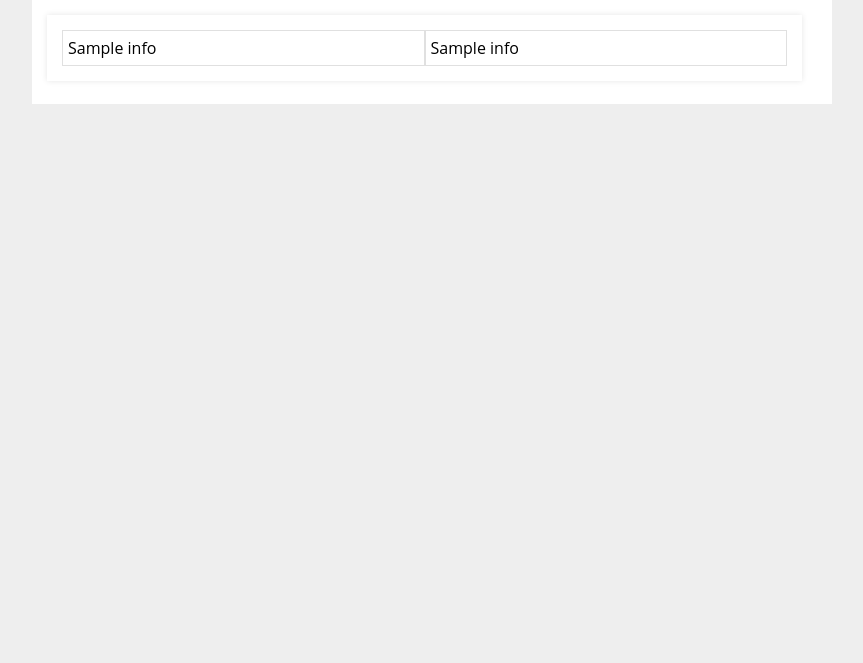
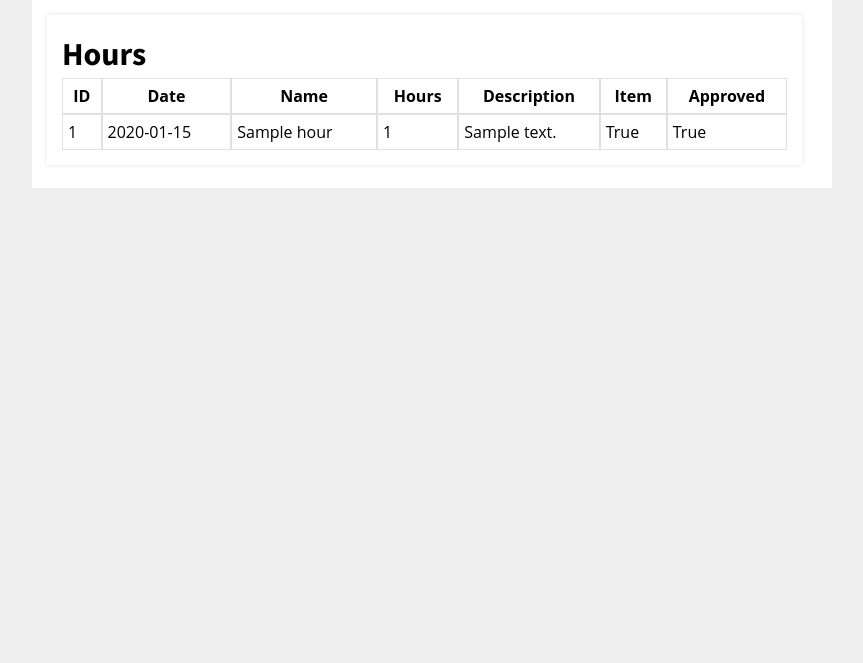
Before and after one commit to tjghs/ghswebsite, a Flask app: template templates/hours.html in a window 1280 px wide. Shown: the part 71-734 px from the top of the page, without its empty margins (208-1071 px from the left). Run offline with Flask 2, Linux system fonts and the light colour scheme; tables that the repository leaves empty hold one stand-in row (values such as "Sample post"); the template is opened without the code that fills it: values that come from a table or form of the project are taken from there, most other values are stand-ins (such as "Sample title", 1, 10 or a date in 2020); parts of the project's set-up code (start-up, migrations or seed data) failed here and were passed over.

Commit message:
Make hours page work and some more query stuff

```diff
--- a/app.py
+++ b/app.py
@@ -14,25 +14,25 @@ TOKEN_URL = "https://ion.tjhsst.edu/oauth/token/"
 from requests_oauthlib import OAuth2Session
 from oauthlib.oauth2.rfc6749.errors import InvalidGrantError
 app = Flask(__name__)
-app.config.from_object(os.environ['APP_SETTINGS'])
-app.config['SQLALCHEMY_TRACK_MODIFICATIONS'] = False
+app.config.from_object(os.environ["APP_SETTINGS"])
+app.config["SQLALCHEMY_TRACK_MODIFICATIONS"] = False
 db = SQLAlchemy(app)
 
 from models import *
 import json
 
-# print(os.environ['APP_SETTINGS'])
+# print(os.environ["APP_SETTINGS"])
 
 
 def is_safe_url(target):
     ref_url = urlparse(request.host_url)
     test_url = urlparse(urljoin(request.host_url, target))
-    return test_url.scheme in ('http', 'https') and \
+    return test_url.scheme in ("http", "https") and \
         ref_url.netloc == test_url.netloc
 
 
 def get_redirect_target():
-    for target in request.values.get('next'), request.referrer:
+    for target in request.values.get("next"), request.referrer:
         if not target:
             continue
         if is_safe_url(target):
@@ -40,7 +40,7 @@ def get_redirect_target():
 
 
 def redirect_back(endpoint, **values):
-    target = request.form['next']
+    target = request.form["next"]
     if not target or not is_safe_url(target):
         target = url_for(endpoint, **values)
     return redirect(target)
@@ -55,32 +55,38 @@ def index():
 @app.route("/hours")
 def hours():
     if "oauth_token" in session:
-        profile_json = session.get('profile', {})
-        return render_template("hours.html", profile=profile_json)
+        profile_json = session.get("profile")
 
+        hours = Hour.query.filter_by(name=profile_json['full_name'])
+        return render_template("hours.html", hours=hours)
 
-    return redirect(url_for('login', next='hours'))
+    return redirect(url_for("login", next="hours"))
 
 
 @app.route("/admin")
 def admin():
     if "oauth_token" in session:
-        profile_json = session.get('profile', {})
-        announcements = Announcement.query.all()
-        return render_template("admin.html", announcements=announcements, profile=profile_json)
+        #profile_json = session.get("profile", {})
+        username = session.get("username", {})
+        admins = ["2018wzhang", "2018nzhou"]
+        if username in admins:
+            announcements = Announcement.query.all()
+            hours = Hour.query.all()
+            return render_template("admin.html", announcements=announcements, hours=hours)
+        return "Unauthorized"
 
-    return redirect(url_for('login', next='admin'))
+    return redirect(url_for("login", next="admin"))
 
 
 @app.route("/login", methods=["GET"])
 def login():
-    nexturl = request.args.get('next')
+    nexturl = request.args.get("next")
     if not is_safe_url(nexturl):
         return flask.abort(400)
 
     oauth = OAuth2Session(
         CLIENT_ID, redirect_uri=REDIRECT_URI, scope=["read"])
-    if 'code' not in request.args:
+    if "code" not in request.args:
         authorization_url, state = oauth.authorization_url(AUTH_BASE_URL)
         session["next"] = nexturl
         return redirect(authorization_url)
@@ -95,32 +101,32 @@ def login():
         session["oauth_token"] = token
         return redirect(url_for(session["next"]))
     except InvalidGrantError:
-        return redirect(url_for('login'))
+        return redirect(url_for("login"))
 
 
 @app.route("/css/<path:path>")
 def send_css(path):
-    return send_from_directory('static/css', path)
+    return send_from_directory("static/css", path)
 
 
 @app.route("/scripts/<path:path>")
 def send_js(path):
-    return send_from_directory('static/scripts', path)
+    return send_from_directory("static/scripts", path)
 
 
 @app.route("/icons/<path:path>")
 def send_icons(path):
-    return send_from_directory('static/icons', path)
+    return send_from_directory("static/icons", path)
 
 
 @app.route("/images/<path:path>")
 def send_images(path):
-    return send_from_directory('static/images', path)
+    return send_from_directory("static/images", path)
 
 
 @app.route("/fonts/<path:path>")
 def send_fonts(path):
-    return send_from_directory('static/fonts', path)
+    return send_from_directory("static/fonts", path)
 
 
 @app.route("/logout")
--- a/templates/hours.html
+++ b/templates/hours.html
@@ -18,11 +18,26 @@
         <div id="wrapper">
             <div id="content">
                 <div class="card" id="status">
+                    <h1>Hours</h1>
                     <table>
-                    {% for info in profile %}
                         <tr>
-                            <td>{{ info }}</td>
-                            <td>{{ info }}</td>
+                            <th>ID</th>
+                            <th>Date</th>
+                            <th>Name</th>
+                            <th>Hours</th>
+                            <th>Description</th>
+                            <th>Item</th>
+                            <th>Approved</th>
+                        </tr>
+                    {% for hour in hours %}
+                        <tr>
+                            <td>{{ hour.id }}</td>
+                            <td>{{ hour.date }}</td>
+                            <td>{{ hour.name }}</td>
+                            <td>{{ hour.hours }}</td>
+                            <td>{{ hour.desc }}</td>
+                            <td>{{ hour.item }}</td>
+                            <td>{{ hour.approved }}</td>
                         </tr>
                     {% endfor %}
                     </table>
```
Also changed, not shown: models.py (+14 -12 lines), templates/admin.html (+15 -3 lines).
